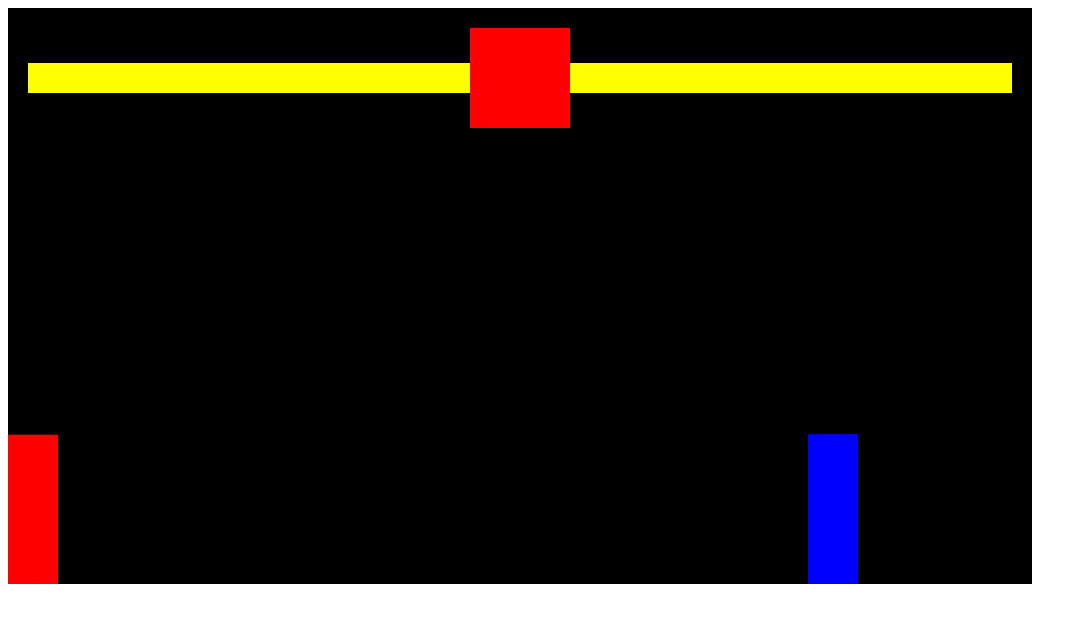
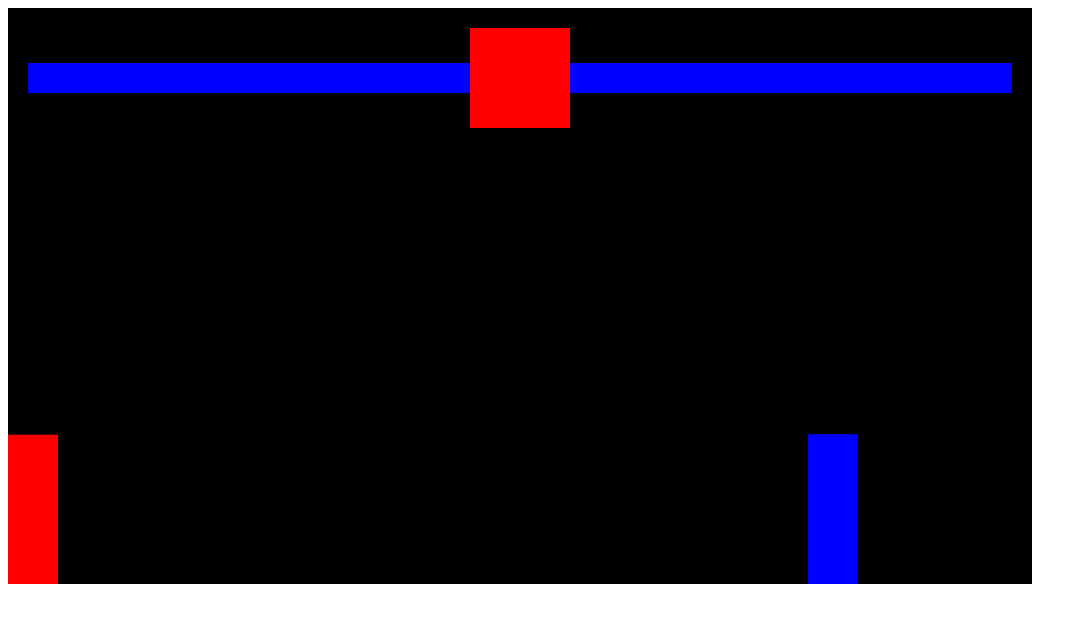
Before and after one commit to ursmoore/Fighting_Game, a plain HTML site: page index.html in a window 1280 px wide. Shown: the whole page, without its empty margins (0-1087 px from the left). Drawn offline with Linux system fonts and the light colour scheme.

Commit message:
health bar interface done

```diff
--- a/index.html
+++ b/index.html
@@ -18,7 +18,28 @@
       "
     >
       <!-- player health -->
-      <div style="background-color: yellow; height: 30px; width: 100%"></div>
+      <div
+        style="
+          position: relative;
+          height: 30px;
+          width: 100%;
+          display: flex;
+          justify-content: flex-end;
+        "
+      >
+        <div style="background-color: magenta; height: 30px; width: 100%"></div>
+        <div
+          id="playerHealth"
+          style="
+            position: absolute;
+            background-color: blue;
+            top: 0;
+            bottom: 0;
+            right: 0;
+            width: 100%;
+          "
+        ></div>
+      </div>
       <!-- countdown -->
       <div
         style="
@@ -29,8 +50,20 @@
         "
       ></div>
       <!-- enemy health -->
-      <div style="background-color: yellow; height: 30px; width: 100%"></div>
-      <div></div>
+      <div style="position: relative; height: 30px; width: 100%">
+        <div style="background-color: magenta; height: 30px"></div>
+        <div
+          id="enemyHealth"
+          style="
+            position: absolute;
+            background-color: blue;
+            top: 0;
+            bottom: 0;
+            right: 0;
+            left: 0;
+          "
+        ></div>
+      </div>
     </div>
     <canvas></canvas>
   </div>
--- a/index.js
+++ b/index.js
@@ -26,6 +26,7 @@ class Sprite {
     };
     this.color = color;
     this.isAttacking;
+    this.health = 100;
   }
 
   draw() {
@@ -158,7 +159,8 @@ function animate() {
     player.isAttacking
   ) {
     player.isAttacking = false;
-    console.log("go player");
+    enemy.health -= 5;
+    document.querySelector("#enemyHealth").style.width = enemy.health + "%";
   }
 
   if (
@@ -169,7 +171,8 @@ function animate() {
     enemy.isAttacking
   ) {
     enemy.isAttacking = false;
-    console.log("go enemy");
+    player.health -= 5;
+    document.querySelector("#playerHealth").style.width = player.health + "%";
   }
 }
 
@@ -205,7 +208,6 @@ window.addEventListener("keydown", (event) => {
       enemy.velocity.y = -20;
       break;
     case "ArrowDown":
-      //   enemy.isAttacking = true;
       enemy.attack();
       break;
   }
```
